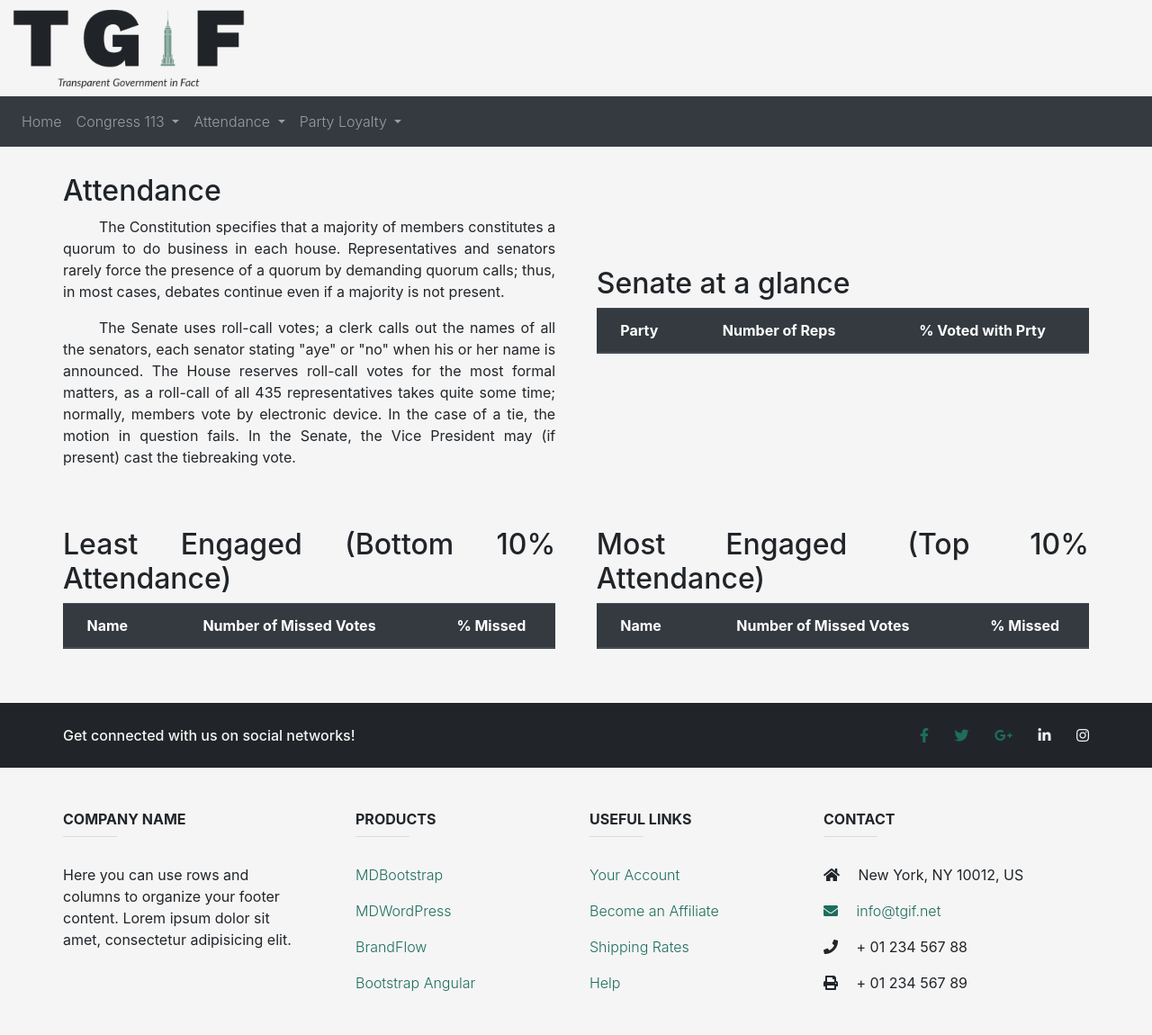
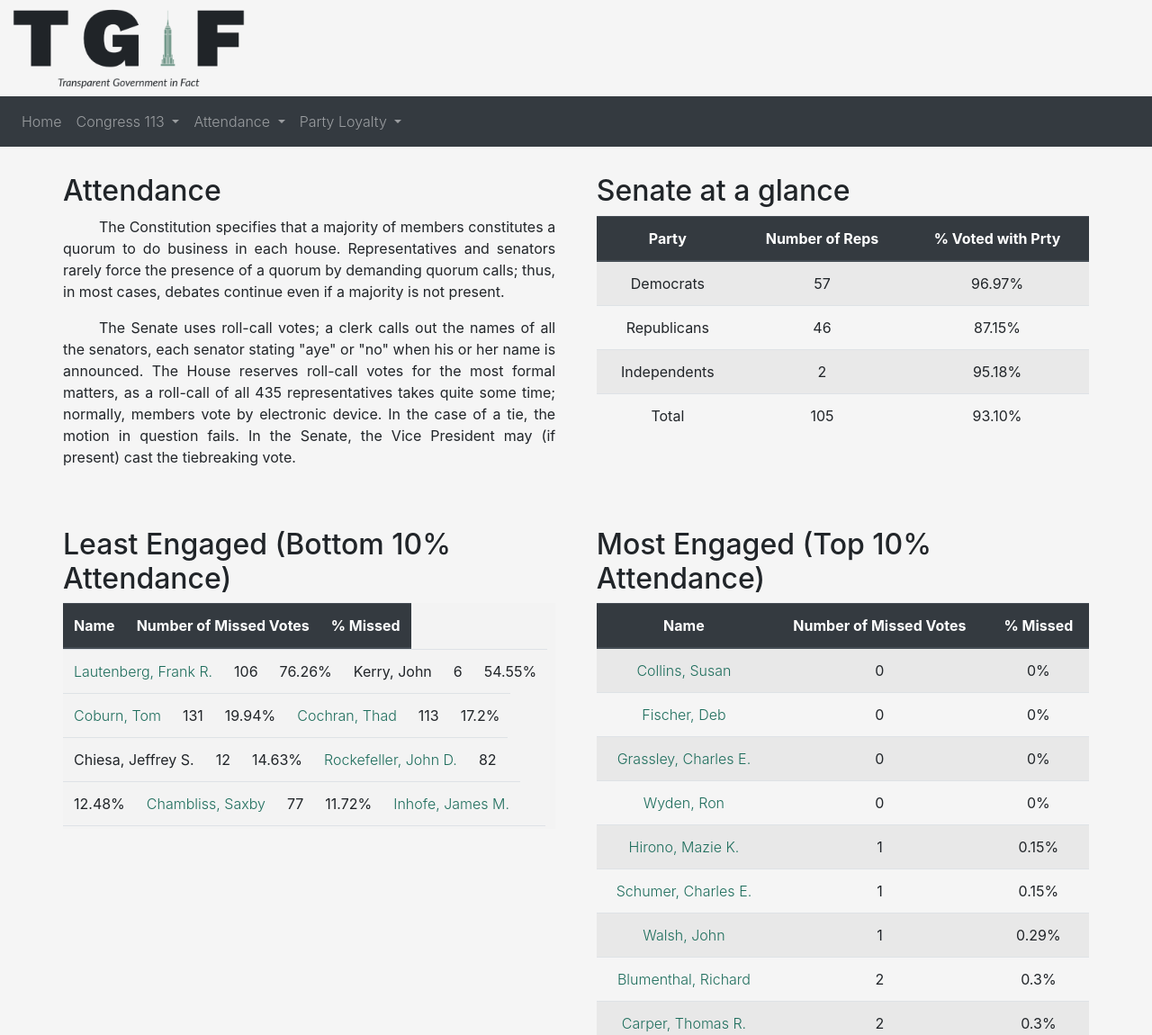
Before and after one commit to nuriaroca/TGIF, a plain HTML site: page attendance-senate.html in a window 1280 px wide. Shown: the top 1150 px of the page at 90% size. Drawn offline with nearby package versions, Linux system fonts and the light colour scheme.

```diff
--- a/attendance-senate.html
+++ b/attendance-senate.html
@@ -7,7 +7,7 @@
     <link rel="stylesheet" href="css/style.css">
     <link rel="stylesheet" href="https://use.fontawesome.com/releases/v5.8.2/css/all.css"
         integrity="sha384-oS3vJWv+0UjzBfQzYUhtDYW+Pj2yciDJxpsK1OYPAYjqT085Qq/1cq5FLXAZQ7Ay" crossorigin="anonymous">
-        <title class="title">Attendance senate</title>
+    <title class="title">Attendance senate</title>
 </head>
 
 
@@ -108,7 +108,7 @@
         <div class="div-bottom">
             <div class="text">
                 <h2>Least Engaged (Bottom 10% Attendance)</h2>
-                <table class="table engaged table-striped">
+                <table class="table table-fixed glance table-striped">
                     <thead class="thead-dark table-align">
                         <tr>
                             <th>Name</th>
@@ -116,13 +116,13 @@
                             <th>% Missed</th>
                         </tr>
                     </thead>
-                    <tbody class="engaged-body">
+                    <tbody id="tableBodyTop">
                     </tbody>
                 </table>
             </div>
             <div class="text">
                 <h2>Most Engaged (Top 10% Attendance)</h2>
-                <table class="table engaged table-striped">
+                <table class="table glance table-striped">
                     <thead class="thead-dark table-align">
                         <tr>
                             <th>Name</th>
@@ -130,7 +130,7 @@
                             <th>% Missed</th>
                         </tr>
                     </thead>
-                    <tbody>
+                    <tbody id="tableBodyBottom">
                     </tbody>
                 </table>
             </div>
--- a/css/style.css
+++ b/css/style.css
@@ -91,6 +91,11 @@ body {
     background-color: #F5F5F5;
 }
 
+h2 {
+    text-align: left;
+}
+
+
 .container {
     margin: auto;
     width: 95%;
@@ -166,7 +171,7 @@ body {
 .div-top {
     display: flex;
     justify-content: space-between;
-    align-items: center;
+    /* align-items: center; */
 }
 
 .glance {
@@ -178,7 +183,7 @@ body {
 .div-bottom {
     display: flex;
     justify-content: space-between;
-    align-items: center;
+    /* align-items: center; */
 }
 
 .engaged {
@@ -197,3 +202,49 @@ a {
 a:hover {
     color: black;
 }
+
+
+
+
+
+
+
+
+
+
+
+
+.table-fixed {
+    width: 100%;
+    background-color: #f3f3f3;
+
+    tbody {
+        height: 200px;
+        overflow-y: auto;
+        width: 100%;
+    }
+
+    thead,
+    tbody,
+    tr,
+    td,
+    th {
+        display: block;
+    }
+
+    tbody {
+        td {
+            float: left;
+        }
+    }
+
+    thead {
+        tr {
+            th {
+                float: left;
+                background-color: #f39c12;
+                border-color: #e67e22;
+            }
+        }
+    }
+}
--- a/js/statistic.js
+++ b/js/statistic.js
@@ -26,7 +26,6 @@ if (statistics.numberOfIndependents == 0) {
 // Total Parties (Members and Average)
 statistics.totalNumberAllParties = getTotal()
 
-console.log(statistics);
 
 function numberOfMembers(members, letter) {
 
@@ -124,19 +123,23 @@ function createDataGlanceTable(statsObject) {
 }
 
 
-// Least Engaged
 
+engaged(members, "missed_votes_pct", "desc", "tableBodyTop");
+engaged(members, "missed_votes_pct", "asc", "tableBodyBottom");
 
+function engaged(arrayOfMembers, criteria, order, tableBody) {
+    var sortedArray = []
+    if (order == "desc") {
+        sortedArray = arrayOfMembers.sort(function (a, b) {
+            return b[criteria] - a[criteria]
+        });
+    } else {
 
+        sortedArray = arrayOfMembers.sort(function (a, b) {
+            return a[criteria] - b[criteria]
+        });
+    }
 
-
-engaged(members, "missed_votes_pct");
-
-function engaged(arrayOfMembers, criteria) {
-
-    var sortedArray = arrayOfMembers.sort(function (a, b) {
-        return a[criteria] - b[criteria]
-    });
     newArray = [];
 
     for (i = 0; i < sortedArray.length; i++) {
@@ -144,7 +147,7 @@ function engaged(arrayOfMembers, criteria) {
         if (i < sortedArray.length * 0.1) {
             newArray.push(sortedArray[i]);
 
-        } else if (sortedArray[i] == sortedArray[i - 1]) {
+        } else if (sortedArray[i][criteria] == newArray[newArray.length - 1][criteria]) {
             newArray.push(sortedArray[i]);
 
         } else {
@@ -152,12 +155,67 @@ function engaged(arrayOfMembers, criteria) {
         }
     }
     console.log(newArray);
+    createTableEngage(newArray, tableBody);
+}
 
+function createTableEngage(members, tableBody) {
+
+    var tbody = document.getElementById(tableBody)
+
+    for (i = 0; i < members.length; i++) {
+
+        var tr = document.createElement("tr");
+        var tdName = document.createElement("td");
+        var tdMissedNumber = document.createElement("td");
+        var tdMissedPct = document.createElement("td");
+
+        var lastName = members[i].last_name;
+        var firstName = members[i].first_name;
+        var middleName = members[i].middle_name;
+        if (middleName == null) {
+            middleName = "";
+        }
+        var completedName = `${lastName}, ${firstName} ${middleName}`;
+        var missedNumber = members[i].missed_votes;
+        var missedPct = members[i].missed_votes_pct;
+
+        if (members[i].url != "") {
+
+            var membersUrl = document.createElement("a");
+            membersUrl.setAttribute("href", members[i].url);
+            membersUrl.setAttribute("target", "_blank");
+
+            membersUrl.textContent = completedName;
+
+            tdName.append(membersUrl);
+        } else {
+            tdName.append(completedName);
+        }
+
+        tdMissedNumber.textContent = missedNumber;
+        tdMissedPct.textContent = `${missedPct}%`;
+
+        tr.append(tdName, tdMissedNumber, tdMissedPct)
+        tbody.append(tr)
+    }
 }
 
 
+// Filters
 
-function createTableEngage(array, idElement);
-    var tbody =
+// function partyOfMembers(members, letter) {
+//     var arrayOfDemocrats = []
+//     var arrayOfIndependents = []
+//     var ArrayOfIndependents = []
 
-// Most Engaged
+//     for (i = 0; i < members.length; i++) {
+//         if (members[i].party == letter "D") {
+//             arrayOfDemocrats++;
+//         } else if {
+
+//         }
+
+
+//     }
+
+// }
```
Also changed, not shown: attendande-house.html (+10 -6 lines), house-data.html (+3 -3 lines), party-loyalty-house.html (+4 -4 lines), party-loyalty-senate.html (+4 -4 lines).
